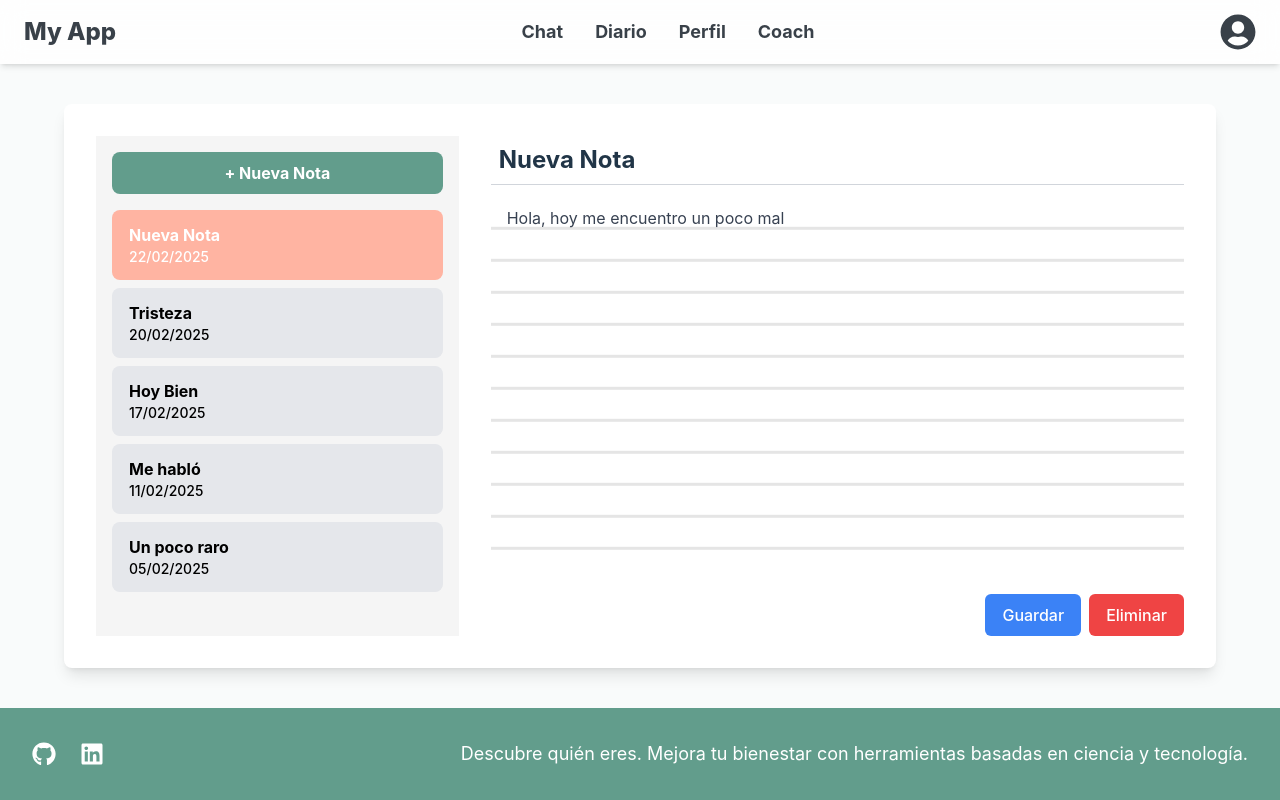
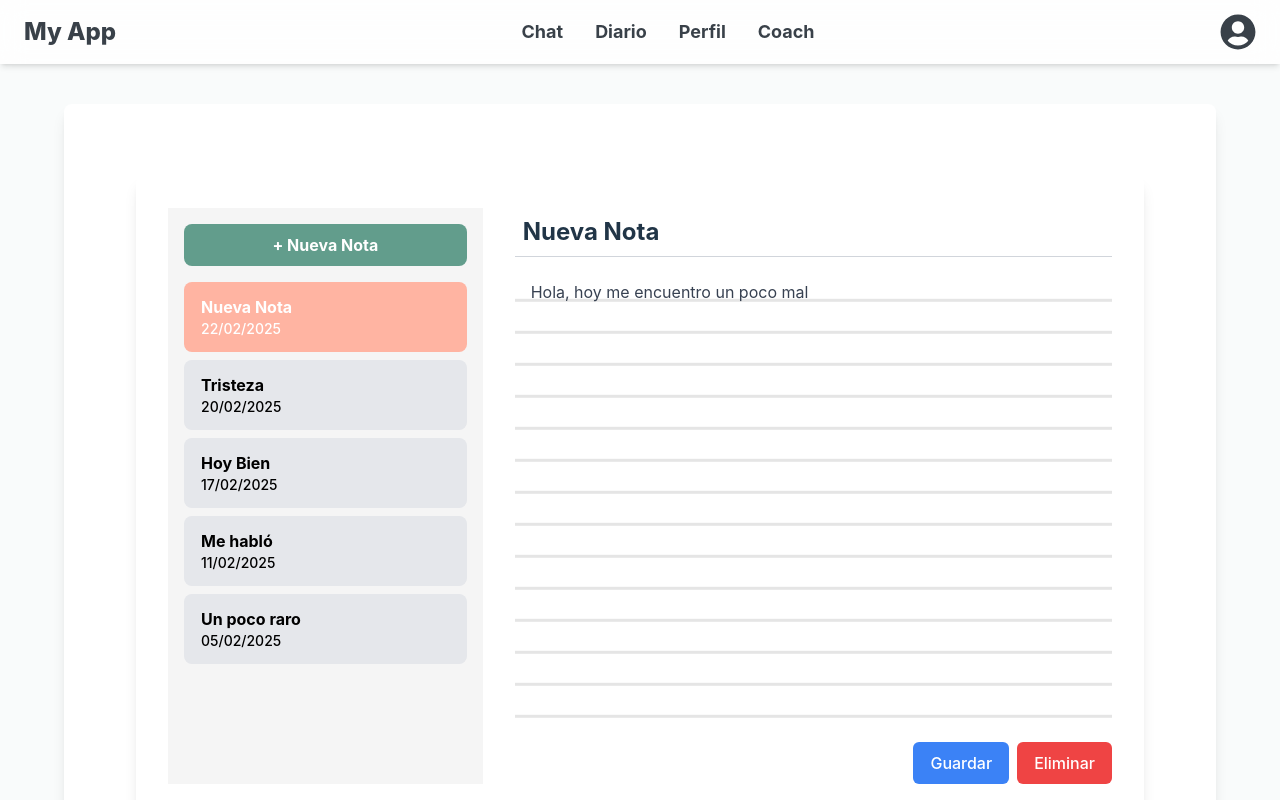
Before and after one commit to pablolobat0/bigFive, a React (Vite) app in the folder frontend/: page /diario in a window 1280 px wide. Shown: the top 800 px of the page. Built offline with nearby package versions, Linux system fonts and the light colour scheme.

Commit message:
Feature: Animaciones de la página del diario

```diff
--- a/frontend/src/components/NoteEditor.tsx
+++ b/frontend/src/components/NoteEditor.tsx
@@ -37,9 +37,11 @@ const NoteEditor: React.FC<NoteEditorProps> = ({ note, onUpdateNote, onDeleteNot
         className="w-full flex-1 p-4 bg-transparent border-none resize-none focus:outline-none text-gray-700 overflow-y-auto"
         placeholder="Escribe aquí..."
         style={{
-            backgroundImage: "linear-gradient(transparent 90%, rgba(0,0,0,0.1) 0.05rem)",
+
+
+            backgroundImage: "linear-gradient(transparent 90%, rgba(0,0,0,0.1) 10%)",
             backgroundSize: "100% 2rem",
-            lineHeight: "1.8rem",
+            lineHeight: "2rem",
             backgroundAttachment: "local", // Permite que las líneas se muevan con el scroll
             backgroundPosition: "0 1.8rem", // Ajusta la posición vertical del fondo
             paddingTop: "0.2rem", // Ajusta el padding superior para alinear el texto con las líneas
--- a/frontend/src/components/NoteList.tsx
+++ b/frontend/src/components/NoteList.tsx
@@ -1,4 +1,5 @@
 import React from "react";
+import { motion, AnimatePresence } from "framer-motion";
 
 interface Note {
   id: number;
@@ -23,31 +24,42 @@ const NoteList: React.FC<NoteListProps> = ({ notes, selectedNote, onSelectNote,
 
   return (
     <aside className="w-1/3 bg-sidebar p-4 flex flex-col">
-      {/* Botón de Nueva Nota */}
-      <button
+      {/* Botón de Nueva Nota con animación */}
+      <motion.button
+        whileHover={{ scale: 1.05 }}
+        whileTap={{ scale: 0.95 }}
         className="mb-4 bg-secondary text-white px-4 py-2 rounded-lg font-bold hover:bg-opacity-90 transition"
-        onClick={() => onNewNote()}
+        onClick={onNewNote}
       >
         + Nueva Nota
-      </button>
+      </motion.button>
 
-      {/* Contenedor con scroll solo cuando sea necesario */}
-      <div className="flex-1 max-h-[65vh] overflow-y-auto">
+      {/* Contenedor de notas con scroll */}
+      <motion.div className="flex-1 max-h-[65vh] overflow-y-auto">
+        <AnimatePresence>
           {notes.map((note) => (
-          <button
+            <motion.button
               key={note.id}
+              initial={{ opacity: 0, y: -20 }} // Empieza invisible y más arriba
+              animate={{ opacity: 1, y: 0 }} // Baja suavemente
+              exit={{ opacity: 0, y: -20 }} // Desaparece hacia arriba
+              transition={{
+                duration: 0.4,
+                ease: "easeOut",
+              }}
               className={`block w-full text-left px-4 py-3 rounded-lg mb-2 transition-all ${
                 selectedNote && selectedNote.id === note.id
-                ? "bg-third text-white" // ✅ Resalta solo la nota seleccionada
+                  ? "bg-third text-white"
                   : "bg-gray-200 text-black hover:bg-gray-300"
               }`}
               onClick={() => onSelectNote(note)}
             >
               <h3 className="font-bold truncate">{note.title}</h3>
-            <p className="text-sm">{note.date || getCurrentDate()}</p> {/* ✅ Usa la fecha actual si no hay */}
-          </button>
+              <p className="text-sm">{note.date || getCurrentDate()}</p>
+            </motion.button>
           ))}
-      </div>
+        </AnimatePresence>
+      </motion.div>
     </aside>
   );
 };
--- a/frontend/src/pages/Diario.tsx
+++ b/frontend/src/pages/Diario.tsx
@@ -3,6 +3,7 @@ import Header from "../components/Header";
 import Footer from "../components/Footer";
 import NoteList from "../components/NoteList";
 import NoteEditor from "../components/NoteEditor";
+import { motion } from "framer-motion";
 
 const DiarioPage: React.FC = () => {
   const [notes, setNotes] = useState([
@@ -64,6 +65,12 @@ const DiarioPage: React.FC = () => {
     <div className="bg-landing2Bg min-h-screen w-full flex flex-col">
       <Header />
       <div className="flex flex-1 bg-white shadow-lg rounded-lg overflow-hidden mt-10 mb-10 p-8 mx-10 max-w-6xl w-full self-center h-[80vh]">
+        <motion.div
+          initial={{ opacity: 0, y: 20 }}
+          animate={{ opacity: 1, y: 0 }}
+          transition={{ duration: 0.8, ease: "easeOut" }}
+          className="flex flex-1 bg-white shadow-lg rounded-lg overflow-hidden mt-10 mb-10 p-8 mx-10 max-w-6xl w-full self-center h-[80vh]"
+        >
           <NoteList
             notes={notes}
             selectedNote={selectedNote}
@@ -76,6 +83,7 @@ const DiarioPage: React.FC = () => {
             onDeleteNote={handleDeleteNote}
             isSaving={isSaving}
           />
+        </motion.div>
       </div>
       <Footer />
     </div>
```
Lines whose indentation alone changed are shown as unchanged.
